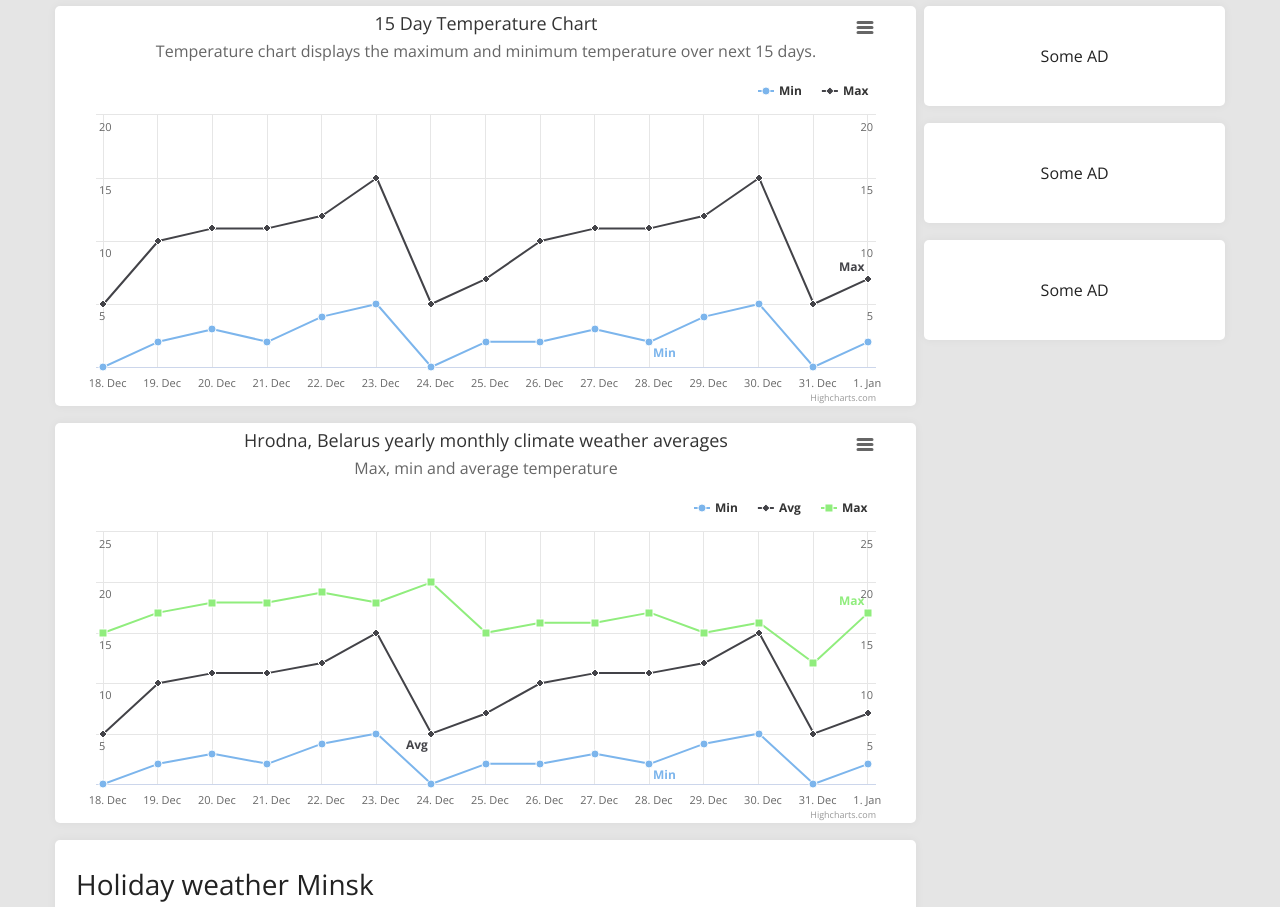
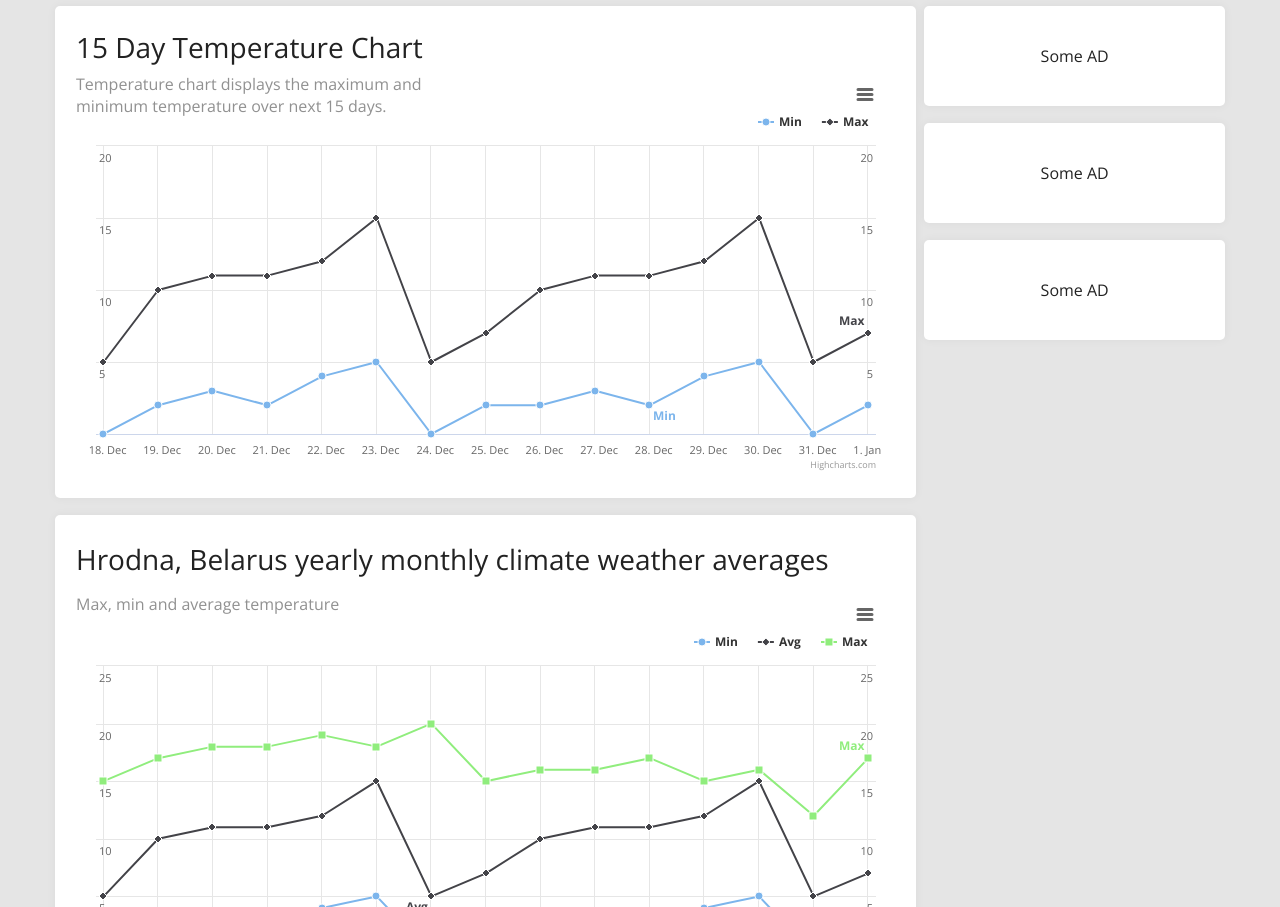
Before and after one commit to Tiana72/wwo, a plain HTML site: page index.html in a window 1280 px wide. Shown: the part 1893-2800 px from the top of the page. Drawn offline with nearby package versions, Linux system fonts and the light colour scheme.

Commit message:
graph redo

```diff
--- a/css/style.css
+++ b/css/style.css
@@ -57,6 +57,7 @@ section {
     border-radius: 5px;
     padding: 25px 21px;
     margin-bottom: 17px;
+    position: relative;
 }
 .box-rec {
     display: grid;
@@ -1681,6 +1682,22 @@ h3.footer-header {
     z-index: 20;
     margin: 0 auto;
     margin-top: 18px;
+}
+
+h3.graph-title {
+    font-size: 28px;
+    line-height: 38px;
+    color: #222222;
+    margin-top: 0px;
+    margin-bottom: 15px;
+}
+.graph-subtitle {
+    position: absolute;
+    max-width: 400px;
+    z-index: 20;
+    font-size: 16px;
+    line-height: 22px;
+    color: #919191;
 }
 
 /********************************************/
@@ -1722,7 +1739,7 @@ h3.footer-header {
     background: #f1f7ff;
   }
   .highcharts-title {
-    font-family: Open Sans;
+    font-family: 'Open Sans', sans-serif;
     font-style: normal;
     font-weight: normal;
     text-align: left;
@@ -1732,7 +1749,7 @@ h3.footer-header {
   }
 
   .highcharts-subtitle {
-    font-family: Open Sans;
+    font-family: 'Open Sans', sans-serif;
     font-style: normal;
     font-weight: normal;
     font-size: 16px;
--- a/index.html
+++ b/index.html
@@ -894,15 +894,19 @@
     <div class="container w1170">
       <div class="row no-gutters">
         <div class="col main">
-          <div class="box placeholder-box">
-
+          <div class="box">
+            <h3 class="graph">15 Day Temperature Chart</h3>
+            <div class="graph-subtitle">Temperature chart displays the maximum
+              and minimum temperature over next 15 days.</div>
             <figure class="highcharts-figure">
               <div id="chart-container"></div>
               <p class="highcharts-description"></p>
             </figure>
 
           </div>
-          <div class="box placeholder-box">
+          <div class="box">
+            <h3 class="graph-title">Hrodna, Belarus yearly monthly climate weather averages</h3>
+            <div class="graph-subtitle">Max, min and average temperature</div>
             <figure class="highcharts-figure">
               <div id="chart2-container"></div>
               <p class="highcharts-description"></p>
--- a/js/wwo.js
+++ b/js/wwo.js
@@ -183,11 +183,11 @@ Highcharts.chart('chart-container', {
   },
 
   title: {
-    text: '15 Day Temperature Chart',
+    text: '',
   },
 
   subtitle: {
-    text: 'Temperature chart displays the maximum and minimum temperature over next 15 days.'
+    text: ''
   },
 
   xAxis: {
@@ -231,6 +231,7 @@ Highcharts.chart('chart-container', {
   legend: {
     align: 'right',
     verticalAlign: 'top',
+    y: 25,
     borderWidth: 0
   },
 
@@ -283,11 +284,11 @@ Highcharts.chart('chart2-container', {
   },
 
   title: {
-    text: 'Hrodna, Belarus yearly monthly climate weather averages',
+    text: '',
   },
 
   subtitle: {
-    text: 'Max, min and average temperature'
+    text: ''
   },
 
   xAxis: {
@@ -331,6 +332,7 @@ Highcharts.chart('chart2-container', {
   legend: {
     align: 'right',
     verticalAlign: 'top',
+    y: 25,
     borderWidth: 0
   },
 
```
